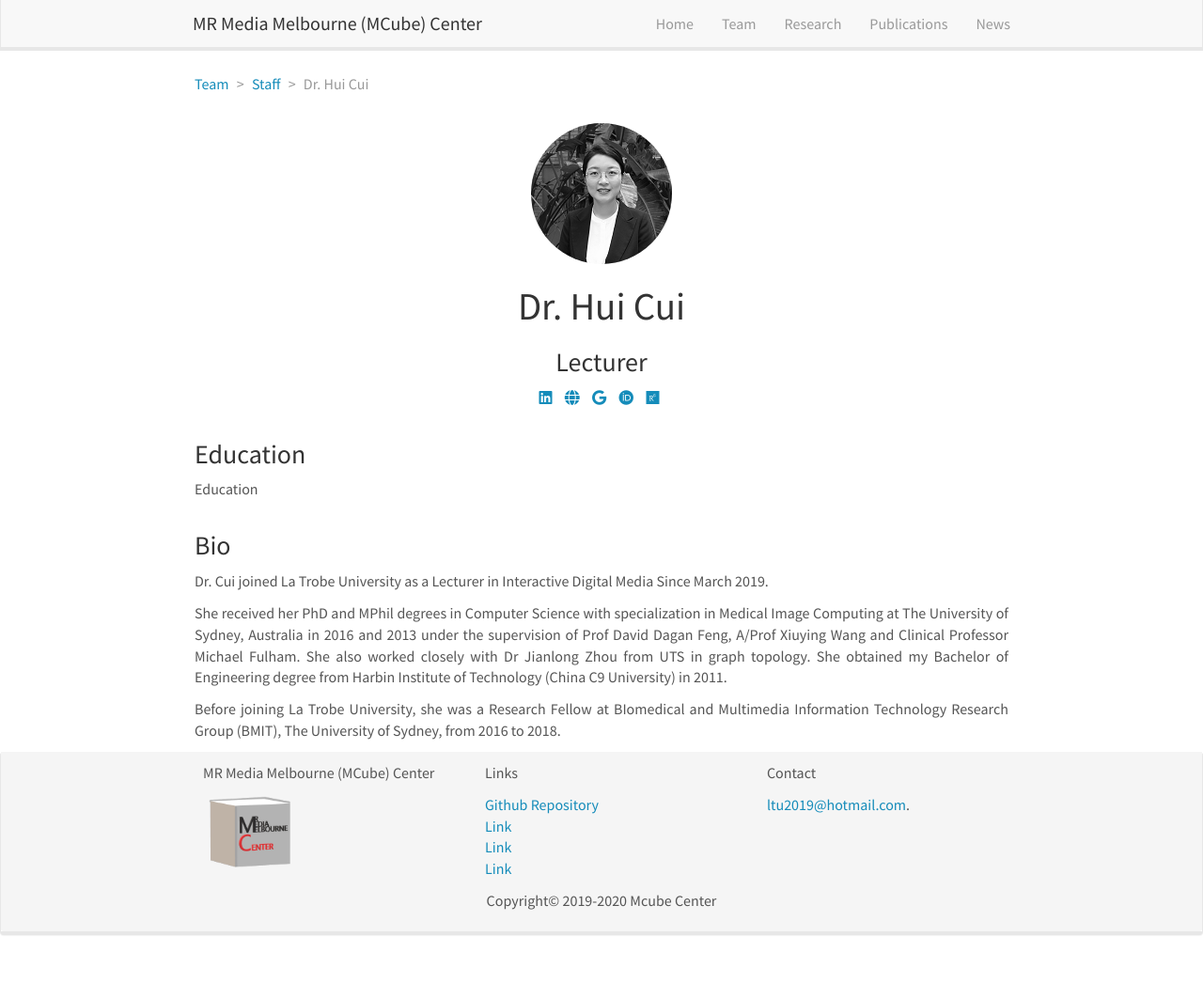
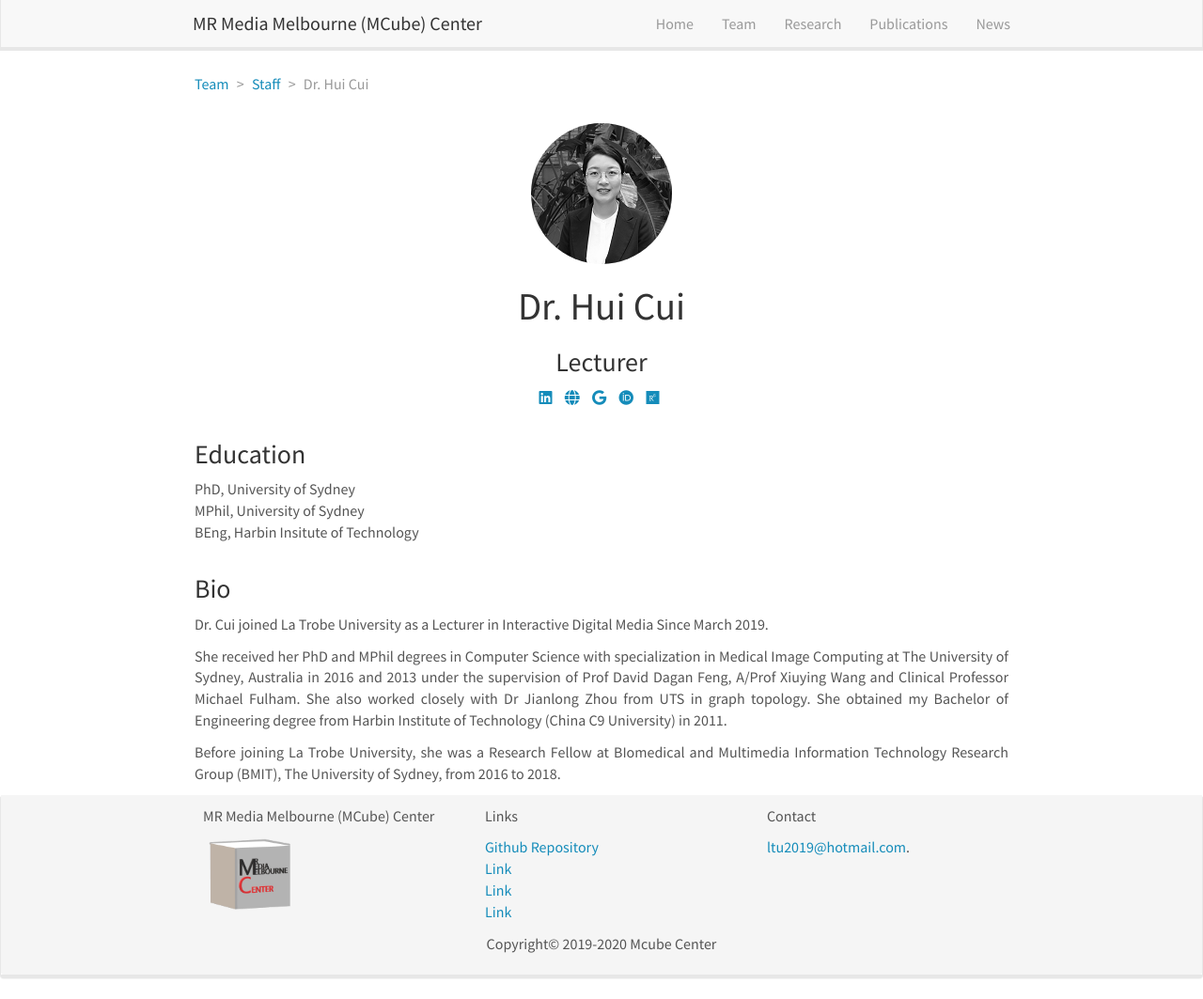
Before and after one commit to m3lab-ltu/m3lab-ltu.github.io, a Jekyll site: the page built from _pages/team/_posts/2020-07-13-researcher-staff-HuiCui.md, in a window 1280 px wide and 1063 px high. Shown: the whole window at 94% size. Built offline with Jekyll 4.4.1, drawn with Linux system fonts in a browser that asks for light colours; nearby versions of some CDN libraries.

Commit message:
Update 2020-07-13-researcher-staff-HuiCui.md

```diff
--- a/_pages/team/_posts/2020-07-13-researcher-staff-HuiCui.md
+++ b/_pages/team/_posts/2020-07-13-researcher-staff-HuiCui.md
@@ -14,7 +14,9 @@ social:
     orcid: http://orcid.org/0000-0001-8224-4698
     research-gate: https://www.researchgate.net/profile/Hui_Cui2
 education:
- - Education
+ - PhD, University of Sydney
+ - MPhil, University of Sydney
+ - BEng, Harbin Insitute of Technology
 ---
 
 Dr. Cui joined La Trobe University as a Lecturer in Interactive Digital Media Since March 2019.
```
